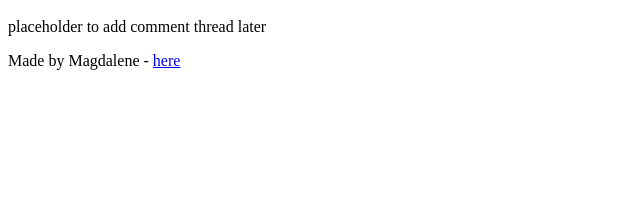
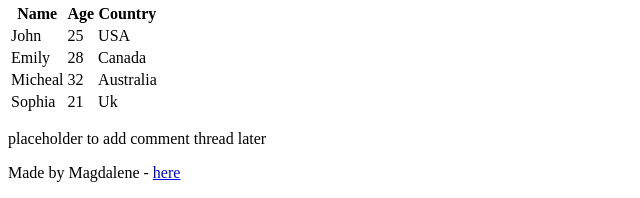
Before and after one commit to Alormagdalene/My_First_Portfolio, a plain HTML site: page html_basic/index.html in a window 1280 px wide. Shown: the part 651-849 px from the top of the page, without its empty margins (0-640 px from the left). Before the commit the page ends 800 px from the top, so only its background shows below. Drawn offline with Linux system fonts and the light colour scheme.

Commit message:
modify index.html

```diff
--- a/html_basic/index.html
+++ b/html_basic/index.html
@@ -1,9 +1,8 @@
 <!DOCTYPE html>
 <html lang="en">
-
   <head>
-    <meta charset="UTF-8">
-    <meta name="viewport" content="width=device-width, initial-scale=1.0">
+    <meta charset="UTF-8" />
+    <meta name="viewport" content="width=device-width, initial-scale=1.0" />
     <title>My Portfolio</title>
   </head>
 
@@ -26,16 +25,50 @@
         <p>Doing Hard things and living the Soft Life</p>
         <h3>This is my third heading</h3>
         <p>Beautiful Things aren't easy</p>
-            <a href="www.alxafrica.com"><img src="https://i.ibb.co/gTDZZT8/ALX-Logo-07.png" alt=""></a>
+        <a href="www.alxafrica.com"
+          ><img src="https://i.ibb.co/gTDZZT8/ALX-Logo-07.png" alt=""
+        /></a>
         <a href="tweets.html">Tweets</a>
+        <table>
+            <thead>
+                <tr>
+                    <th>Name</th>
+                    <th>Age</th>
+                    <th>Country</th>
+                </tr>
+            </thead>
+            <tbody>
+                <tr>
+                    <td>John</td>
+                    <td>25</td>
+                    <td>USA</td>
+                </tr>
+                <tr>
+                    <td>Emily</td>
+                    <td>28</td>
+                    <td>Canada</td>
+                </tr>
+                <tr>
+                    <td>Micheal</td>
+                    <td>32</td>
+                    <td>Australia</td>
+                </tr>
+                <tr>
+                    <td>Sophia</td>
+                    <td>21</td>
+                    <td>Uk</td>
+                </tr>
+            </tbody>
+        </table>
       </article>
       <aside>
         <p>placeholder to add comment thread later</p>
       </aside>
     </main>
     <footer>
-        <p>Made by Magdalene - <a href="/alxafrica.com" target="_blank">here</a></p>
+      <p>
+        Made by Magdalene - <a href="/alxafrica.com" target="_blank">here</a>
+      </p>
     </footer>
   </body>
-
 </html>
```
Also changed, not shown: base_index.html (deleted, +0 -12 lines). Lines whose indentation alone changed are shown as unchanged.
